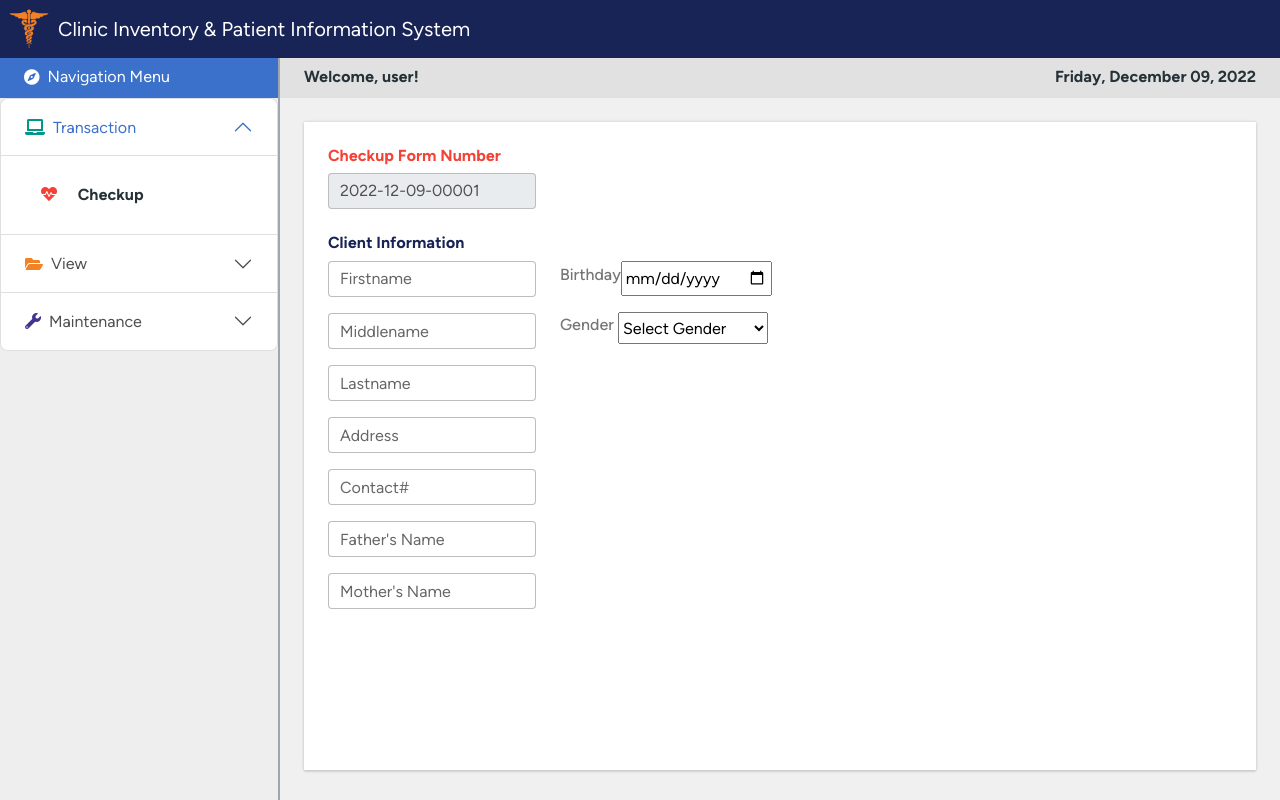
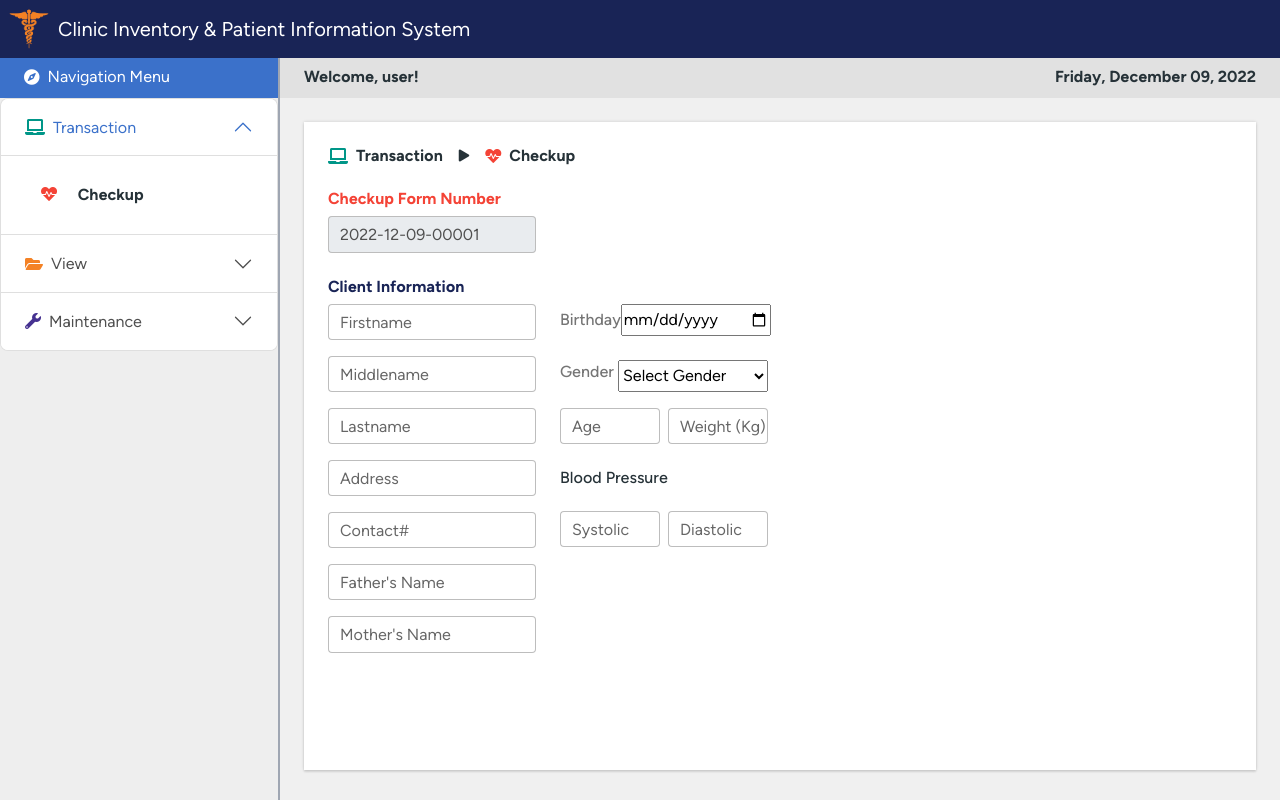
Before and after one commit to Ralph-Laurence/ClinicWebApp, a PHP site: page /checkup-form.php in a window 1280 px wide. Run offline with PHP 8.4, Linux system fonts and the light colour scheme; data that the repository does not hold is empty; some libraries are stand-ins or nearby versions.

Commit message:
lib folder cleanup

```diff
--- a/assets/css/common.css
+++ b/assets/css/common.css
@@ -14,16 +14,16 @@
     height: 42px;
 }
 
-.customized-date-picker
+.customized-date-picker,
+.customized-combo-box
 {
-    padding: 3px;
+    height: 32px;
     min-width: 150px;
     width: 100%;
+    font-family: var(--main-font), Arial, Helvetica, sans-serif;
 }
 
-.customized-combo-box
+.breadcrumb-arrow
 {
-    min-width: 150px;
-    height: 32px;
-    width: 100%;
+    font-size: 12px;
 }
--- a/checkup-form.php
+++ b/checkup-form.php
@@ -43,6 +43,15 @@ $checkupFormNumber = Dates::dateToday() . "-" . str_pad(($lastCheckupFormId + 1)
                     <div class="checkup-form-wrapper p-4 w-100 h-100 overflow-hidden position-relative">
 
                         <div class="checkup-form bg-white shadow-2-strong w-100 h-100 p-4 scrollable" style="overflow-y: auto;">
+
+                            <div class="breadcrumb w-100 d-flex flex-row align-items-center justify-content-start">
+                                <h6 class="fas fa-laptop font-teal"></h6>
+                                <h6 class="ms-2 fw-bold">Transaction</h6>
+                                <h6 class="breadcrumb-arrow fas fa-play mx-3"></h6>
+                                <h6 class="fas fa-heartbeat font-red"></h6>
+                                <h6 class="ms-2 fw-bold">Checkup</h6>
+                            </div>
+
                             <form action="" method="POST">
 
                                 <!-- AUTOGENERATED CHECKUP FORM NUMBER-->
@@ -111,12 +120,12 @@ $checkupFormNumber = Dates::dateToday() . "-" . str_pad(($lastCheckupFormId + 1)
                                             <div class="me-auto">
                                                 <h6 class="text-muted">Birthday</h6>
                                             </div>
-                                            <div class="">
+                                            <div class="mb-2">
                                                 <input type="date" name="" class="customized-date-picker">
                                             </div>
                                         </div>
                                         <!--AGE AND GENDER-->
-                                        <div class="d-flex align-items-center">
+                                        <div class="d-flex align-items-center mb-3">
                                             <div class="me-auto">
                                                 <h6 class="text-muted">Gender</h6>
                                             </div>
@@ -126,6 +135,31 @@ $checkupFormNumber = Dates::dateToday() . "-" . str_pad(($lastCheckupFormId + 1)
                                                     <option value="Male">Male</option>
                                                     <option value="Female">Female</option>
                                                 </select>
+                                            </div>
+                                        </div>
+                                        <!-- AGE AND WEIGHT -->
+                                        <div class="d-flex align-items-center mb-2">
+                                            <div class="form-outline mb-3 me-auto">
+                                                <input type="text" name="input-age" class="form-control" />
+                                                <label class="form-label" for="input-age">Age</label>
+                                            </div>
+                                            <div class="form-outline mb-3 ms-2">
+                                                <input type="text" name="input-weight" class="form-control" />
+                                                <label class="form-label" for="input-weight">Weight (Kg)</label>
+                                            </div>
+                                        </div>
+                                        <!--BLOOD PRESSURE-->
+                                        <div class="blood-pressure-wrapper mb-4">
+                                            <h6 class="mb-3">Blood Pressure</h6>
+                                        </div>
+                                        <div class="d-flex align-items-center mb-2">
+                                            <div class="form-outline mb-3 me-auto">
+                                                <input type="text" name="input-systolic" class="form-control" />
+                                                <label class="form-label" for="input-systolic">Systolic</label>
+                                            </div>
+                                            <div class="form-outline mb-3 ms-2">
+                                                <input type="text" name="input-diastolic" class="form-control" />
+                                                <label class="form-label" for="input-diastolic">Diastolic</label>
                                             </div>
                                         </div>
                                     </div>
--- a/database/configs.php
+++ b/database/configs.php
@@ -6,10 +6,10 @@ function IsLocalhost($whitelist = ['127.0.0.1', '::1'])
     return in_array($_SERVER['REMOTE_ADDR'], $whitelist);
 }
 
-$host = IsLocalhost() ? "localhost" : "";
-$uid = IsLocalhost() ? "root" : "";
-$password = IsLocalhost() ? "" : "";
-$db = IsLocalhost() ? "patient_infosys" : "";
+$host = IsLocalhost() ? "localhost" : "sql310.epizy.com";
+$uid = IsLocalhost() ? "root" : "epiz_33161880";
+$password = IsLocalhost() ? "" : "0WaqnWunBVB0FM";
+$db = IsLocalhost() ? "patient_infosys" : "epiz_33161880_patient_infosys";
 $pdo = null;
 
 try
--- a/lib/material-symbols/material-symbols.css
+++ /dev/null
@@ -1,61 +0,0 @@
-@font-face
-{
-  font-family: 'Material Symbols Outlined';
-  font-style: normal;
-  src: url(MaterialSymbolsOutlined[FILL\,GRAD\,opsz\,wght].ttf) format('woff');
-}
-@font-face
-{
-  font-family: 'Material Symbols Sharp';
-  font-style: normal;
-  src: url(MaterialSymbolsSharp[FILL\,GRAD\,opsz\,wght].ttf) format('woff');
-}
-@font-face
-{
-  font-family: 'Material Symbols Rounded';
-  font-style: normal;
-  src: url(MaterialSymbolsRounded[FILL\,GRAD\,opsz\,wght].ttf) format('woff');
-}
-
-.material-symbols-outlined
-{
-  font-family: 'Material Symbols Outlined';
-  font-weight: normal;
-  font-style: normal;
-  font-size: 24px;  /* Preferred icon size */
-  display: inline-block;
-  line-height: 1;
-  text-transform: none;
-  letter-spacing: normal;
-  word-wrap: normal;
-  white-space: nowrap;
-  direction: ltr;
-}
-.material-symbols-sharp
-{
-  font-family: 'Material Symbols Sharp';
-  font-weight: normal;
-  font-style: normal;
-  font-size: 24px;  /* Preferred icon size */
-  display: inline-block;
-  line-height: 1;
-  text-transform: none;
-  letter-spacing: normal;
-  word-wrap: normal;
-  white-space: nowrap;
-  direction: ltr;
-}
-.material-symbols-rounded
-{
-  font-family: 'Material Symbols Rounded';
-  font-weight: normal;
-  font-style: normal;
-  font-size: 24px;  /* Preferred icon size */
-  display: inline-block;
-  line-height: 1;
-  text-transform: none;
-  letter-spacing: normal;
-  word-wrap: normal;
-  white-space: nowrap;
-  direction: ltr;
-}
```
Also changed, not shown: lib/material-icons/MaterialIcons-Regular.ttf (deleted), lib/material-icons/MaterialIconsOutlined-Regular.otf (deleted), lib/material-icons/MaterialIconsRound-Regular.otf (deleted), lib/material-icons/MaterialIconsSharp-Regular.otf (deleted), lib/material-icons/MaterialIconsTwoTone-Regular.otf (deleted), lib/material-icons/material-icons.css (deleted), 9 other files.
